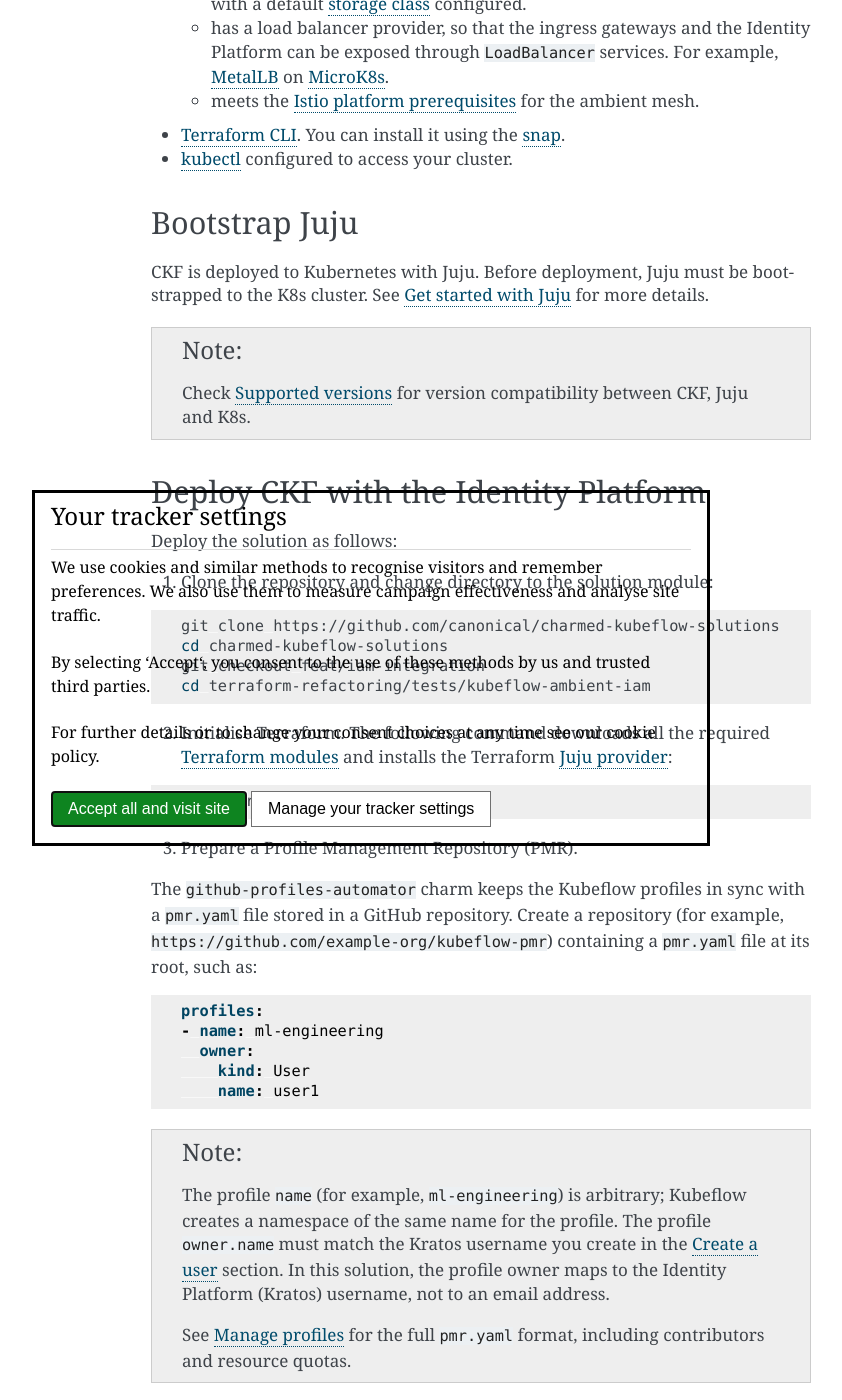
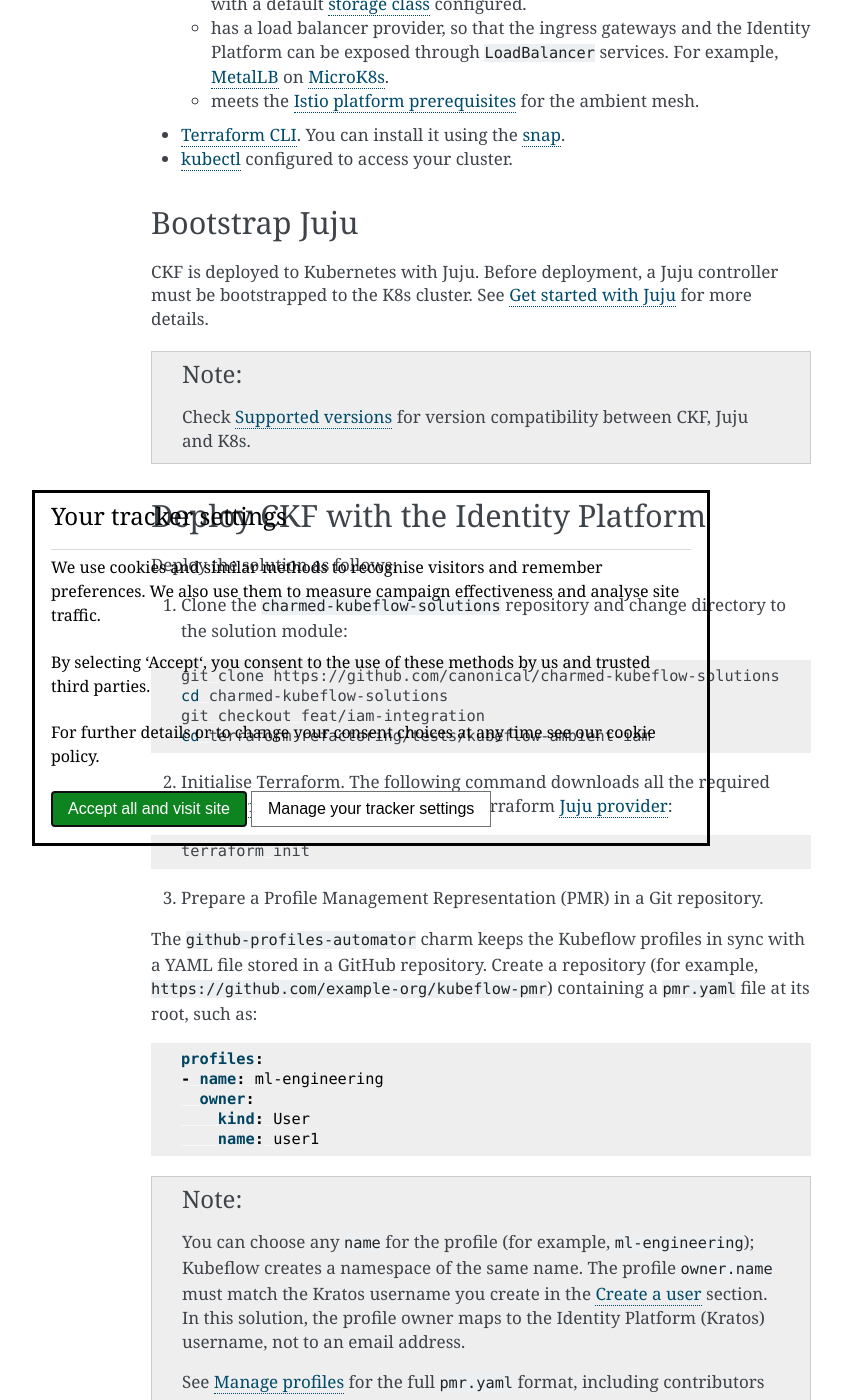
Before and after one commit to canonical/charmed-kubeflow-documentation, a Sphinx documentation site: the page built from docs/how-to/install/install-terraform-identity.rst, in a window 1280 px wide and 1400 px high, scrolled down 765 px. Shown: the whole window, without its empty margins (269-1111 px from the left). Built offline with Sphinx 7.4.7, drawn with Linux system fonts in a browser that asks for light colours; some of the changed text lies outside the part shown.

Commit message:
docs: address review nitpicks (wording, PMR acronym, configurable path)
- Spell out Kubernetes on first mention
- Reword requirement/bootstrap/intro phrasing
- Name the charmed-kubeflow-solutions repository in the clone step
- Correct PMR to Profile Management Representation and note the
  configurable pmr-yaml-path
- More user-oriented profile-name and deployment-duration wording
- Soften the certificate warning wording

```diff
--- a/docs/how-to/install/install-terraform-identity.rst
+++ b/docs/how-to/install/install-terraform-identity.rst
@@ -26,9 +26,9 @@
 Requirements
 ---------------------
 
-* A K8s cluster that:
+* A Kubernetes (K8s) cluster that:
 
-  * is a version supported by Charmed Kubeflow (see :ref:`Supported versions <supported_kubeflow_versions>`), with a default `storage class <https://kubernetes.io/docs/concepts/storage/storage-classes/>`_ configured.
+  * uses a version supported by Charmed Kubeflow (see :ref:`Supported versions <supported_kubeflow_versions>`), with a default `storage class <https://kubernetes.io/docs/concepts/storage/storage-classes/>`_ configured.
   * has a load balancer provider, so that the ingress gateways and the Identity Platform can be exposed through ``LoadBalancer`` services. For example, `MetalLB <https://metallb.io/>`_ on `MicroK8s`_.
   * meets the `Istio platform prerequisites`_ for the ambient mesh.
 * `Terraform CLI <https://developer.hashicorp.com/terraform/cli>`_. You can install it using the `snap`_.
@@ -39,7 +39,7 @@
 ---------------------
 
 CKF is deployed to Kubernetes with Juju.
-Before deployment, Juju must be bootstrapped to the K8s cluster.
+Before deployment, a Juju controller must be bootstrapped to the K8s cluster.
 See `Get started with Juju <https://documentation.ubuntu.com/juju/latest/tutorial/>`_ for more details.
 
 .. note::
@@ -52,7 +52,7 @@
 
 Deploy the solution as follows:
 
-1. Clone the repository and change directory to the solution module:
+1. Clone the ``charmed-kubeflow-solutions`` repository and change directory to the solution module:
 
 .. code-block:: bash
 
@@ -67,9 +67,9 @@
 
    terraform init
 
-3. Prepare a Profile Management Repository (PMR).
+3. Prepare a Profile Management Representation (PMR) in a Git repository.
 
-The ``github-profiles-automator`` charm keeps the Kubeflow profiles in sync with a ``pmr.yaml`` file stored in a GitHub repository.
+The ``github-profiles-automator`` charm keeps the Kubeflow profiles in sync with a YAML file stored in a GitHub repository.
 Create a repository (for example, ``https://github.com/example-org/kubeflow-pmr``) containing a ``pmr.yaml`` file at its root, such as:
 
 .. code-block:: yaml
@@ -82,7 +82,7 @@
 
 .. note::
 
-   The profile ``name`` (for example, ``ml-engineering``) is arbitrary; Kubeflow creates a namespace of the same name for the profile.
+   You can choose any ``name`` for the profile (for example, ``ml-engineering``); Kubeflow creates a namespace of the same name.
    The profile ``owner.name`` must match the Kratos username you create in the :ref:`Create a user <create_user_identity>` section.
    In this solution, the profile owner maps to the Identity Platform (Kratos) username, not to an email address.
 
@@ -100,6 +100,8 @@
 .. note::
 
    Terraform automatically loads ``terraform.tfvars`` during ``terraform apply``.
+
+   By default, the ``github-profiles-automator`` charm reads a file named ``pmr.yaml`` at the repository root. To use a different file or path, set ``pmr-yaml-path`` in ``github_profiles_automator_config``.
 
 5. Deploy the solution using Terraform, setting the external hostnames for the ingress gateways and the Identity Platform:
 
```
Also changed, not shown: other parts of docs/how-to/install/install-terraform-identity.rst (+4 -4 lines).
